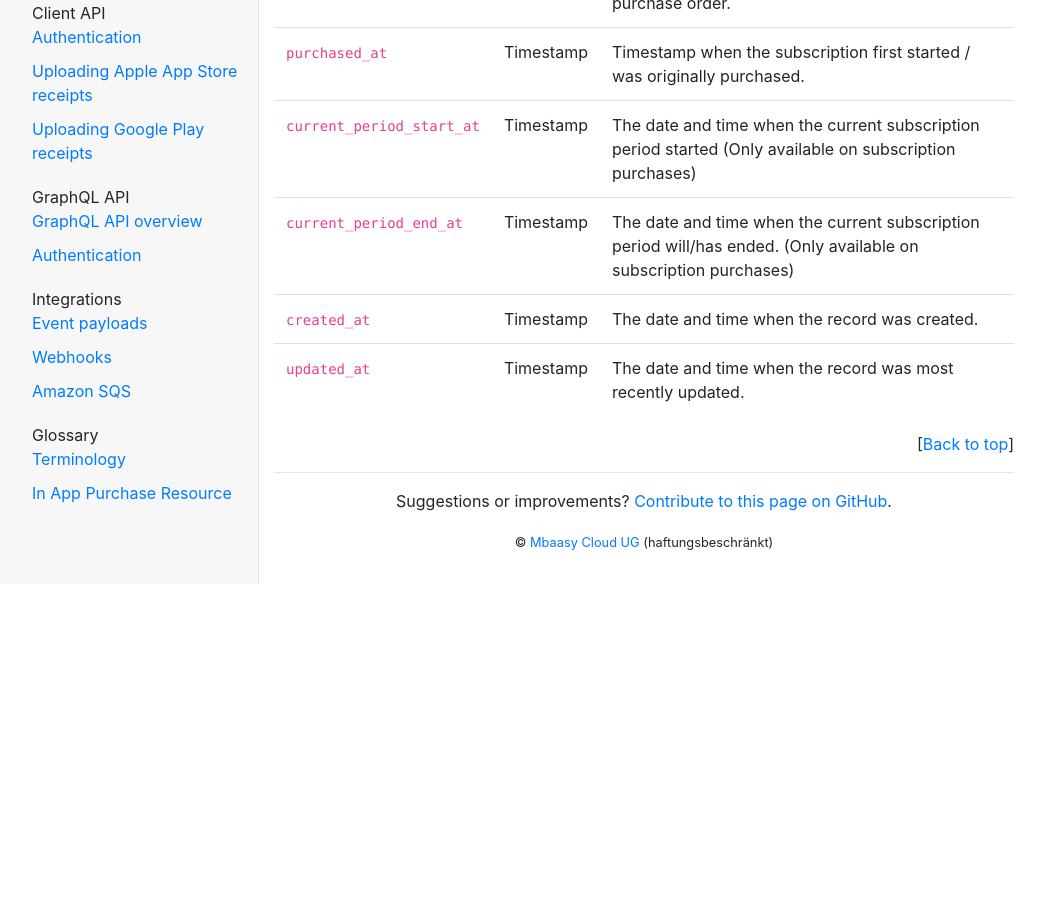
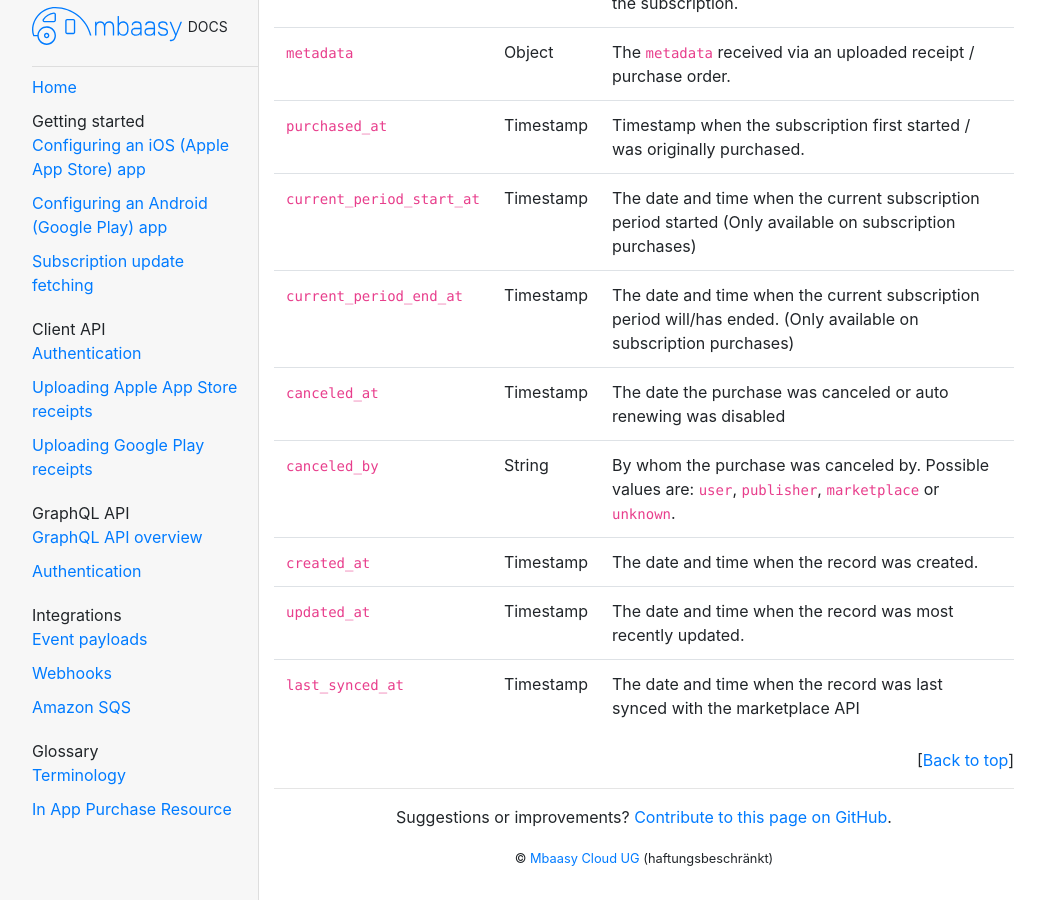
Before and after one commit to mbaasy/docs, a Jekyll site: the page built from glossary/in_app_purchase_resource.md, in a window 1280 px wide and 900 px high, scrolled down 1255 px. Shown: the whole window, without its empty margins (121-1166 px from the left). Built offline with Jekyll 4.4.1, drawn with Linux system fonts in a browser that asks for light colours; our own code applies the rules of GitHub Pages for plain Markdown files; before the commit the page ends 1839 px from its top, so only the background shows below that; some of the changed text lies outside the part shown.

Commit message:
added more properties to in app purchases

```diff
--- a/glossary/in_app_purchase_resource.md
+++ b/glossary/in_app_purchase_resource.md
@@ -11,6 +11,7 @@ The table below describes the In-App Purchase Resource's properties.
 | `id` | UUID | Mbaasy database ID for the In App Purchase. |
 | `app_family_id` | UUID | Mbaasy database ID for the App Family. |
 | `fact_id` | UUID | Mbaasy database ID for the In App Purchase Fact. |
+| `version` | Integer | The number of versions (changes) that are recorded for this purchase. |
 | `marketplace` | String | The marketplace the purchase was made. |
 | `app_identifier` | String | Unique identifier for the app. |
 | `product_id` | String | Marketplace Product ID / SKU for the purchase. |
@@ -27,5 +28,8 @@ The table below describes the In-App Purchase Resource's properties.
 | `purchased_at` | Timestamp | Timestamp when the subscription first started / was originally purchased. |
 | `current_period_start_at` | Timestamp | The date and time when the current subscription period started (Only available on subscription purchases) |
 | `current_period_end_at` | Timestamp | The date and time when the current subscription period will/has ended. (Only available on subscription purchases) |
+| `canceled_at` | Timestamp | The date the purchase was canceled or auto renewing was disabled |
+| `canceled_by` | String | By whom the purchase was canceled by. Possible values are: `user`, `publisher`, `marketplace` or `unknown`. |
 | `created_at` | Timestamp | The date and time when the record was created. |
 | `updated_at` | Timestamp | The date and time when the record was most recently updated. |
+| `last_synced_at` | Timestamp | The date and time when the record was last synced with the marketplace API |
```
Also changed, not shown: getting_started/google_play.md (+1 -1 lines).
